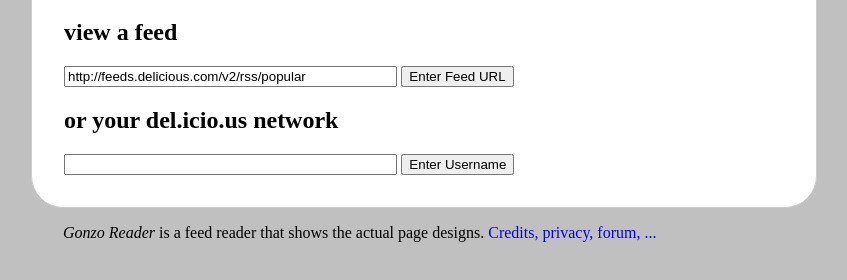
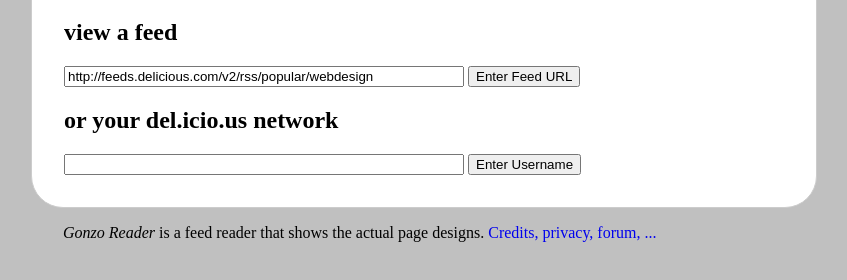
Before and after one commit to manuel/gonzoreader, a plain HTML site: page index.html in a window 1280 px wide. Shown: the part 110-390 px from the top of the page, without its empty margins (1-848 px from the left). Drawn offline with Linux system fonts and the light colour scheme.

Commit message:
small changes

```diff
--- a/index.html
+++ b/index.html
@@ -13,7 +13,7 @@
 <h2>view a feed</h2>
 
 <form id=urlForm action="reader.html" method=GET>
-<input type=text name=url id=urlField value="http://feeds.delicious.com/v2/rss/popular">
+<input type=text name=url id=urlField value="http://feeds.delicious.com/v2/rss/popular/webdesign">
 <input type=submit value="Enter Feed URL">
 </form>
 
--- a/style.css
+++ b/style.css
@@ -1,7 +1,7 @@
 #nextButton, #prevButton {
   padding-left: 1.25em; padding-right: 1.25em;
 }
-#urlField, #usernameField { width: 25em; }
+#urlField, #usernameField { width: 30em; }
 #titleSpan { margin: 0 0.5em; font-size: small; font-weight: bold; }
 #preloadFrame { display: none; }
 #backButton {
```
Also changed, not shown: nav.html (+2 -4 lines), 1 other file.
